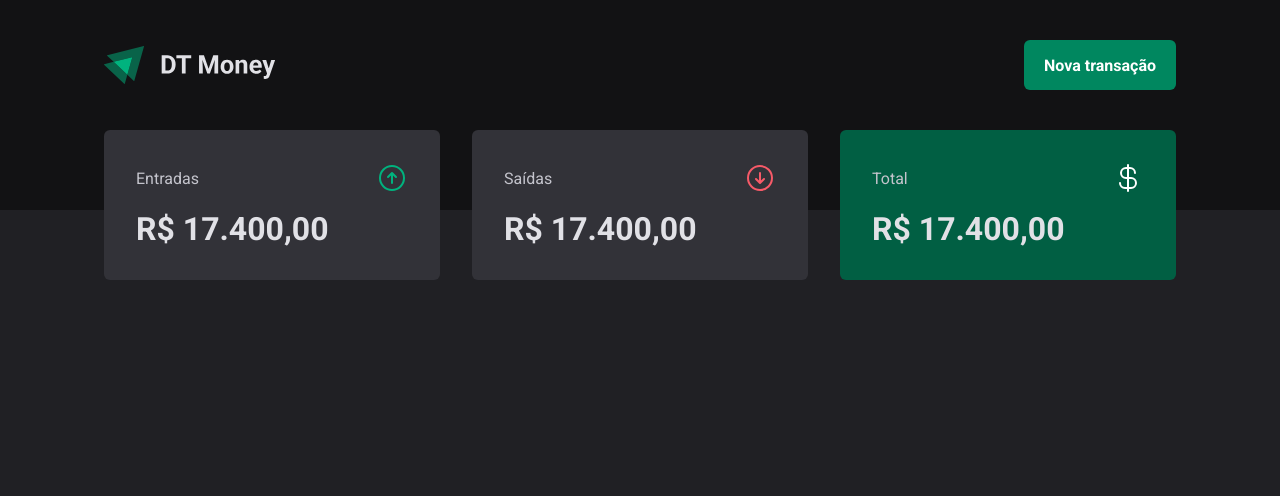
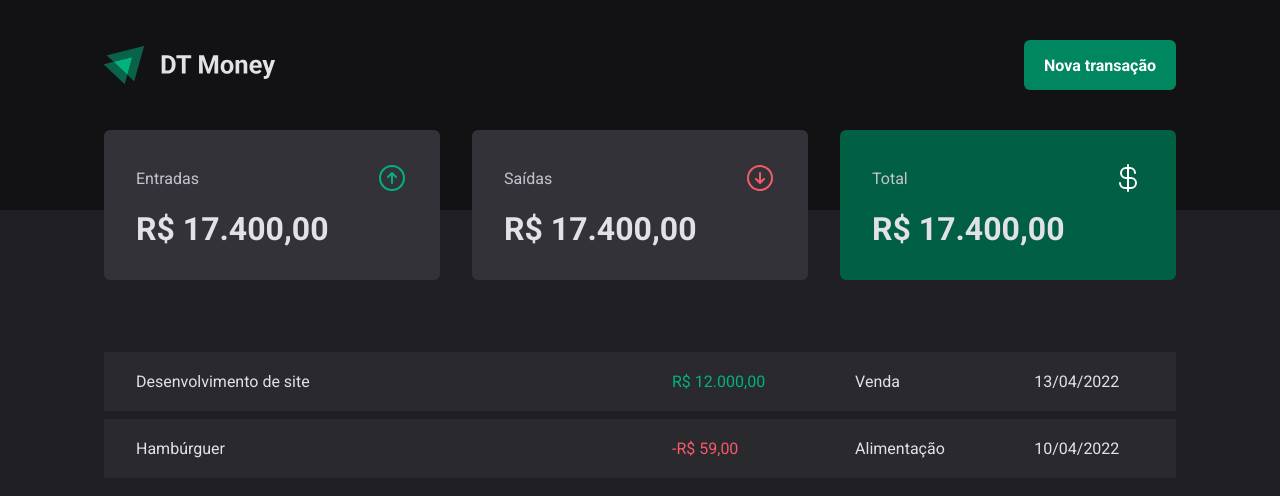
Before and after one commit to gustavobreack3257/dtMoney, a React (Vite) app: page / in a window 1280 px wide. Shown: the top 496 px of the page. Built offline with nearby package versions, Linux system fonts and the light colour scheme.

Commit message:
feat: Visual structure - Transaction table

```diff
--- a/package.json
+++ b/package.json
@@ -11,6 +11,7 @@
   },
   "dependencies": {
     "@phosphor-icons/react": "^2.1.7",
+    "@radix-ui/react-dialog": "^1.1.1",
     "react": "^18.3.1",
     "react-dom": "^18.3.1",
     "styled-components": "^6.1.12"
--- a/src/pages/Transactions/index.tsx
+++ b/src/pages/Transactions/index.tsx
@@ -1,5 +1,7 @@
 import { Header } from "../../components/Header";
 import { Summary } from "../../components/Summary";
+
+import * as S from './styles'
 
 export function Transactions() {
   return (
@@ -7,6 +9,29 @@
       <Header />
 
       <Summary/>
+
+      <S.TransactionContainer>
+        <S.TransactionTable>
+          <tbody>
+            <tr>
+              <td width='50%'>Desenvolvimento de site</td>
+              <td>
+                <S.PriceHighLight variant="income">R$ 12.000,00</S.PriceHighLight>
+              </td>
+              <td>Venda</td>
+              <td>13/04/2022</td>
+            </tr>
+            <tr>
+              <td width='50%'>Hambúrguer</td>
+              <td>
+                <S.PriceHighLight variant="outcome">-R$ 59,00</S.PriceHighLight>
+              </td>
+              <td>Alimentação</td>
+              <td>10/04/2022</td>
+            </tr>
+          </tbody>
+        </S.TransactionTable>
+      </S.TransactionContainer>
     </div>
   );
 }
--- a/src/pages/Transactions/styles.ts
+++ b/src/pages/Transactions/styles.ts
@@ -0,0 +1,37 @@
+import styled from "styled-components";
+
+export const TransactionContainer = styled.main`
+width: 100%;
+max-width: 1120px;
+margin: 4rem auto 0;
+padding: 0 1.5rem;
+`
+
+export const TransactionTable = styled.table`
+width: 100%;
+border-collapse: separate;
+border-spacing: 0 0.5rem;
+// margin-top: 1.5rem;
+
+td {
+    padding: 1.25rem 2rem;
+    background: ${props => props.theme["gray-700"]};
+}
+
+&:first-child {
+    border-top-left-radius: 6px;
+    border-bottom-left-radius: 6px;
+}
+
+&:last-child {
+    border-top-right-radius: 6px;
+    border-bottom-right-radius: 6px;
+}
+`
+interface PriceHighLightProps {
+    variant: "income" | "outcome";
+}
+
+export const PriceHighLight = styled.span<PriceHighLightProps>`
+    color: ${props => props.variant === "income" ? props.theme["green-300"]: props.theme["red-300"]};
+`
```
Also changed, not shown: 1 other file (tests, documents, lock files or other folders).
